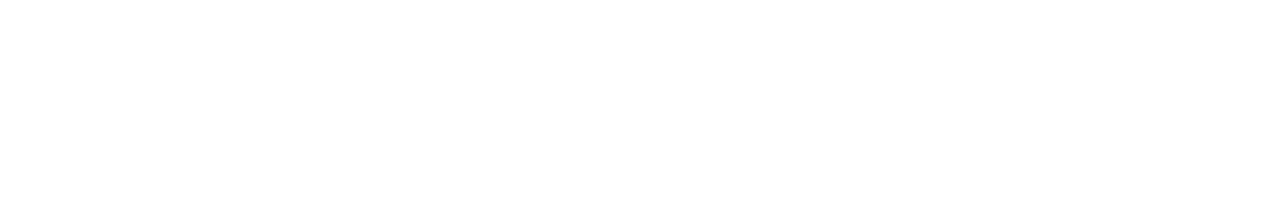
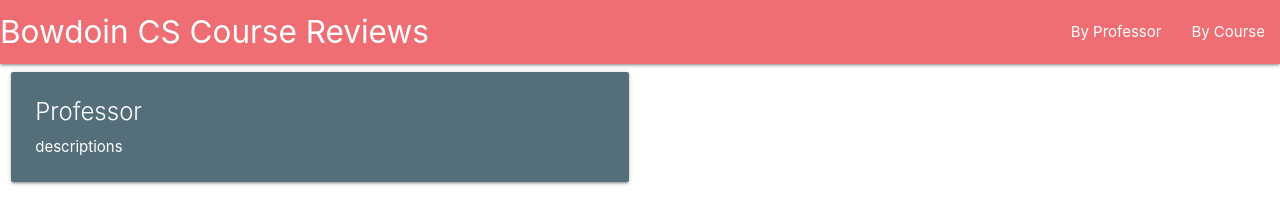
Before and after one commit to amueller8/bowdoinCScoursereviews, a plain HTML site: page index.html in a window 1280 px wide. Drawn offline with nearby package versions, Linux system fonts and the light colour scheme.

Commit message:
added some materialcss objects

```diff
--- a/index.html
+++ b/index.html
@@ -1,10 +1,52 @@
 <!DOCTYPE html>
-<html>
+<html lang = "en">
   <head>
+    <title>Bowdoin CS Course Reviews</title>
+    <link type = 'text/css' rel = "stylesheet" href = "stylesheet.css">
+    <!-- Compiled and minified CSS -->
+    <link rel="stylesheet" href="https://cdnjs.cloudflare.com/ajax/libs/materialize/1.0.0/css/materialize.min.css">
+
+    <meta charset="UTF-8">
+    <meta name="viewport" content="width=device-width, initial-scale=1.0"> <!-- for consistency across devices-->
+
 
   </head>
 
+  <!--
+    So, the changes I've made so far are to use premade html/css
+    components from material-css, right now i'm just using the CDN link
+    but in a perfect world I will download the minified CSS file and link appropriately
+  -->
   <body>
+
+  <nav>
+    <div class="nav-wrapper">
+      <a href="#" class="brand-logo">Bowdoin CS Course Reviews</a>
+      <ul id="nav-mobile" class="right hide-on-med-and-down">
+        <li><a href="">By Professor</a></li>
+        <li><a href="">By Course</a></li>
+      </ul>
+    </div>
+  </nav>
+
+
+    <div class="row">
+      <div class="col s12 m6">
+        <div class="card blue-grey darken-1">
+          <div class="card-content white-text">
+            <!--
+            <div class="card-action">
+              <a href="#">This is a link</a>
+              <a href="#">This is a link</a>
+            </div>
+            -->
+            <span class="card-title">Professor </span>
+            <p>descriptions </p>
+          </div>
+
+        </div>
+      </div>
+    </div>
 
   </body>
 
--- /dev/null
+++ b/stylesheet.css
@@ -0,0 +1,3 @@
+body{
+    background-color: white;
+}
```
